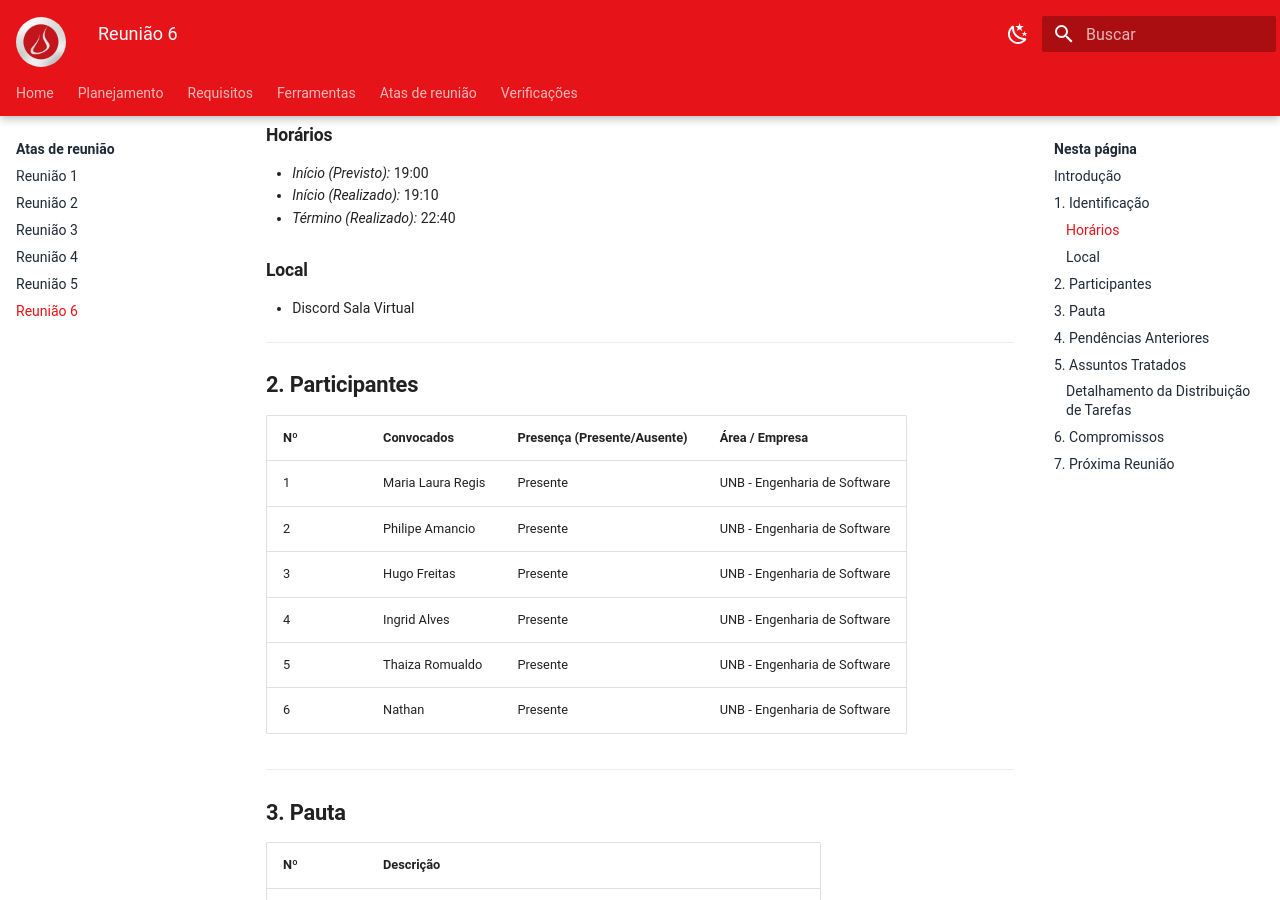
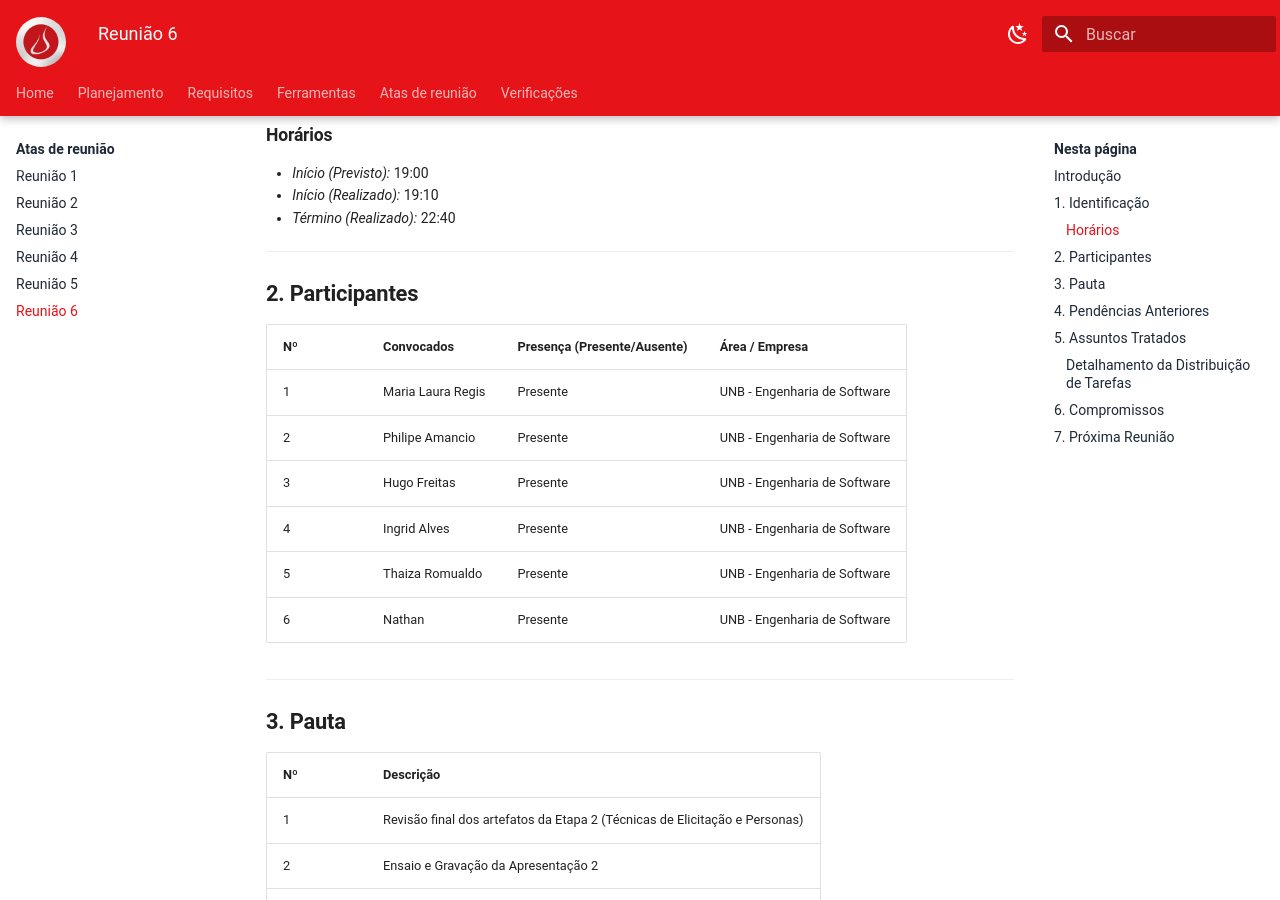
Before and after one commit to Interacao-Humano-Computador/2026.1-Grupo07, an MkDocs documentation site: the page built from docs/atasDeReuniao/reuniao6.md, in a window 1280 px wide and 900 px high, scrolled down 564 px. Built offline with MkDocs 1.6.1 and Material for MkDocs 9.7.7, drawn with Linux system fonts in a browser that asks for light colours.

Commit message:
Update reuniao6.md

```diff
--- a/docs/atasDeReuniao/reuniao6.md
+++ b/docs/atasDeReuniao/reuniao6.md
@@ -19,9 +19,6 @@ Este documento tem como objetivo registrar as deliberações, decisões e o acom
 - *Início (Previsto):* 19:00
 - *Início (Realizado):* 19:10
 - *Término (Realizado):* 22:40
-
-### Local
-- Discord Sala Virtual
 
 ---
 
```
